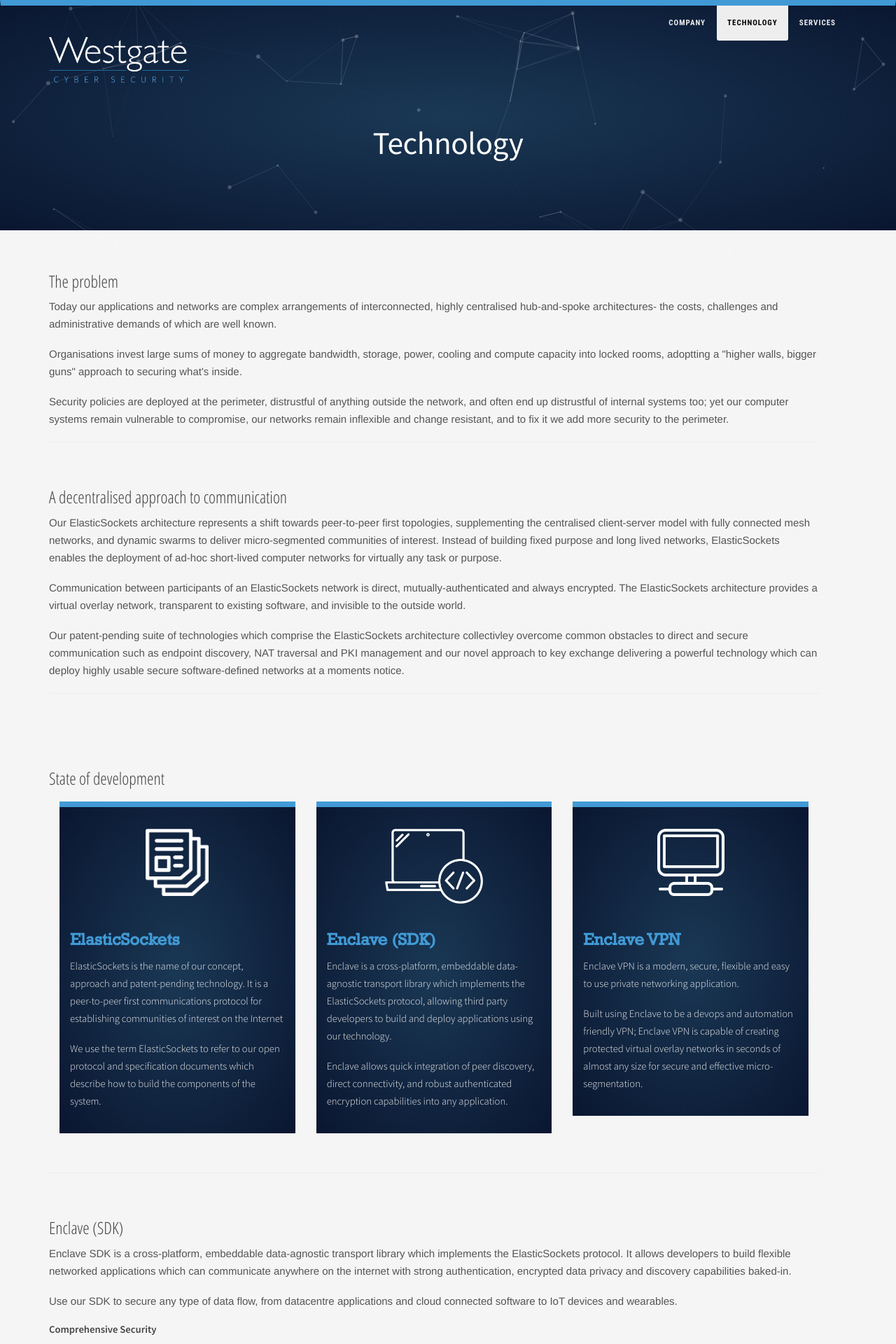
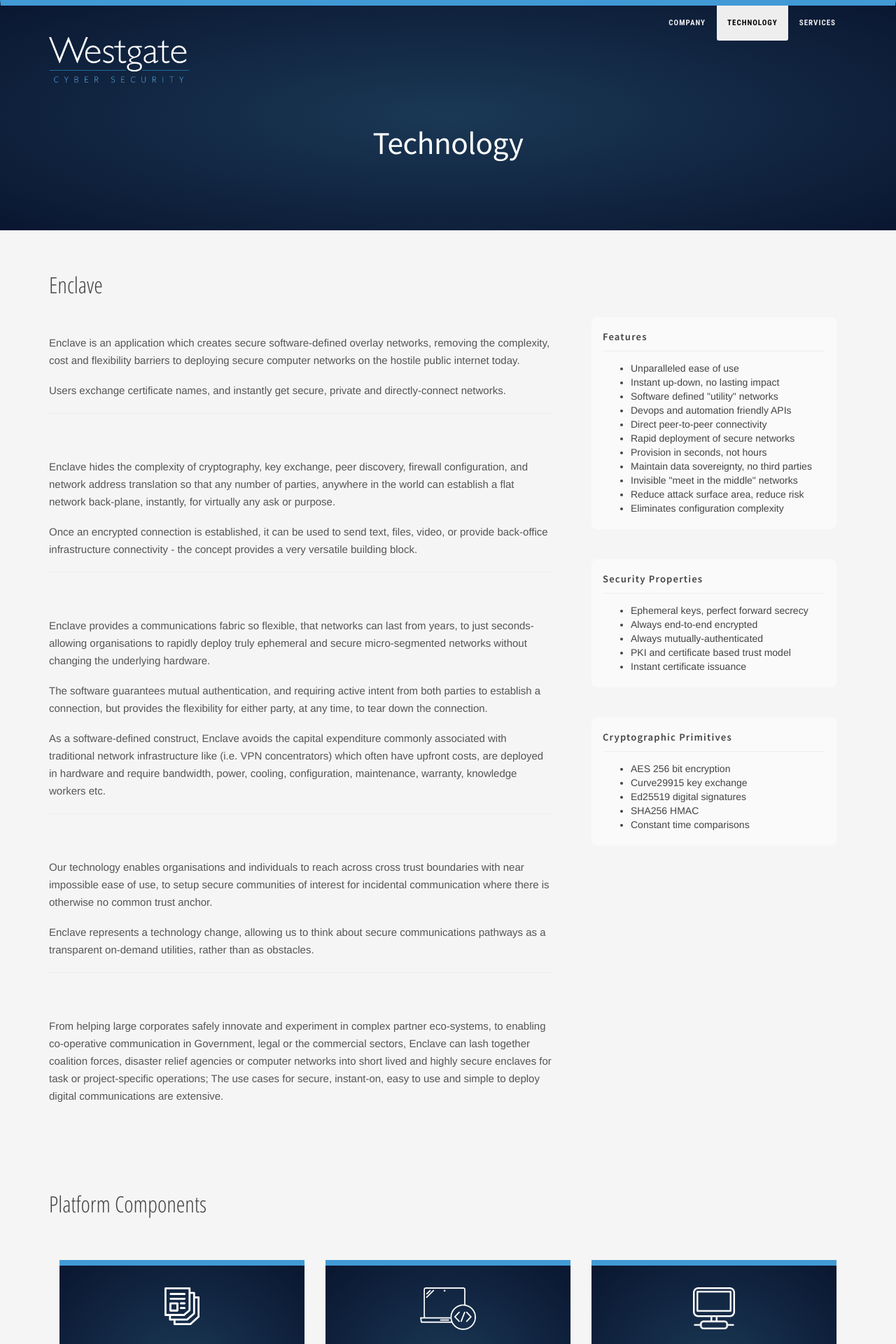
Before and after one commit to westgatecyber/westgatecyber.github.io, a Jekyll site: the page built from technology.html, in a window 1280 px wide. Shown: the top 1920 px of the page at 70% size. Built offline with Jekyll 4.4.1, drawn with Linux system fonts in a browser that asks for light colours; nearby versions of some CDN libraries; some of the changed text lies outside the part shown.

Commit message:
minor changes

```diff
--- a/_config.yml
+++ b/_config.yml
@@ -1,5 +1,5 @@
 name: westgatecyber
 
-gems:
+plugins:
  - jekyll-redirect-from
  - jekyll-sitemap
--- a/_layouts/default.html
+++ b/_layouts/default.html
@@ -93,7 +93,7 @@
 		ga('send', 'pageview');
 
 
-		/* particlesJS config */
+		/* particlesJS config
 		particlesJS('particles-js',
 			{
 			  "particles": {
@@ -206,7 +206,7 @@
 			  "retina_detect": true
 			}
 		);
-
+		 */
 
 	</script>
 
--- a/css/style.css
+++ b/css/style.css
@@ -12,7 +12,7 @@ form, iframe {
 
 h2 {
 	font-family: 'Open Sans Condensed';
-	font-size: 18pt;
+	font-size: 24pt;
 }
 
 h3 {
@@ -147,12 +147,16 @@ canvas {
 	letter-spacing: -0.01em;
 }
 
-.jumbotron .elasticSockets {
+.jumbotron .technology-link {
 	text-align: center;
 	font-family: 'Rockwell';
-	font-size: 34pt;
+	font-size: 26pt;
 	color: #419AD5;
 	letter-spacing: -0.01em;
+}
+
+.jumbotron .technology-link {
+
 }
 
 /******/
@@ -224,7 +228,7 @@ canvas {
 
 #maintext {
 	margin: 40px 0 0 0;
-	padding: 0 40px 0 0;
+    padding: 0 40px 0 0;
 }
 
 /******/
@@ -282,17 +286,18 @@ canvas {
     vertical-align: top;
 	padding: 15px;
 	border-top: 8px solid #419AD5;
-	margin: 10px 0 36px 0;
+    margin: 10px 0 36px 0;
+    text-align: center;
 }
 
-.developmentStateBox .img_sockets { text-align: center; height: 160px; }
-.developmentStateBox .img_sockets img { margin: 16px 0 0 0; width: 90px;}
+.developmentStateBox .img_sockets { text-align: center; height: 110px; }
+.developmentStateBox .img_sockets img { margin: 16px 0 0 0; width: 50px; }
 
-.developmentStateBox .img_sdk { text-align: center; height: 160px; }
-.developmentStateBox .img_sdk img { margin: 16px 0 0 0; width: 140px;}
+.developmentStateBox .img_sdk { text-align: center; height: 111px; }
+.developmentStateBox .img_sdk img { margin: 16px 0 0 0; width: 80px; }
 
-.developmentStateBox .img_vpn { text-align: center; height: 160px; }
-.developmentStateBox .img_vpn img { margin: 16px 0 0 0; width: 96px;}
+.developmentStateBox .img_vpn { text-align: center; height: 110px; }
+.developmentStateBox .img_vpn img { margin: 16px 0 0 0; width: 60px; }
 
 .developmentStateBox h3 {
 	font-family: 'Rockwell';
--- a/services.html
+++ b/services.html
@@ -33,7 +33,7 @@ title: Our Services - Westgate Cyber Security
 
 	<div class="jumbotron">
 
-		<h1>Our Services</h1>
+		<h1>Services</h1>
 
 	</div>
 
--- a/technology.html
+++ b/technology.html
@@ -43,112 +43,147 @@ title: Our Technology - Westgate Cyber Security
 
 <div class="container">
 <div class="row">
-	<div id="maintext" class="col-md-12">
+	<div id="maintext" class="col-md-8">
 
-		<h2>The problem</h2>
+        <h2>Enclave</h2>
+        <p>&nbsp;</p>
 
-		<p>Today our applications and networks are complex arrangements of interconnected, highly centralised hub-and-spoke architectures- the costs, challenges and administrative demands of which are well known.</p>
-		<p>Organisations invest large sums of money to aggregate bandwidth, storage, power, cooling and compute capacity into locked rooms, adoptting a "higher walls, bigger guns" approach to securing what's inside.</p>
-		<p>Security policies are deployed at the perimeter, distrustful of anything outside the network, and often end up distrustful of internal systems too; yet our computer systems remain vulnerable to compromise,
-		our networks remain inflexible and change resistant, and to fix it we add more security to the perimeter.</p>
+        <p>Enclave is an application which creates secure software-defined overlay networks, removing the complexity, cost and flexibility barriers to deploying secure computer networks on the hostile public internet today.</p>
 
-		<hr />
-		<p>&nbsp;</p>
+        <p>Users exchange certificate names, and instantly get secure, private and directly-connect networks.</p>
 
-		<h2>A decentralised approach to communication</h2>
+        <hr/>
+        <p>&nbsp;</p>
 
-		<p>Our ElasticSockets architecture represents a shift towards peer-to-peer first topologies, supplementing the centralised client-server model with fully connected mesh networks, and dynamic swarms to deliver
-		micro-segmented communities of interest. Instead of building fixed purpose and long lived networks, ElasticSockets enables the deployment of ad-hoc short-lived computer networks for virtually any task or purpose.</p>
+        <p>Enclave hides the complexity of cryptography, key exchange, peer discovery, firewall configuration, and network address translation so that any number of parties, anywhere in the world can establish a flat network back-plane, instantly, for virtually any ask or purpose.</p>
 
-		<p>Communication between participants of an ElasticSockets network is direct, mutually-authenticated and always encrypted. The ElasticSockets architecture provides a virtual overlay network, transparent to existing
-		software, and invisible to the outside world.</p>
+        <p>Once an encrypted connection is established, it can be used to send text, files, video, or provide back-office infrastructure connectivity - the concept provides a very versatile building block.</p>
 
-		<p>Our patent-pending suite of technologies which comprise the ElasticSockets architecture collectivley overcome common obstacles to direct and secure communication such as endpoint discovery, NAT traversal and PKI management and our novel approach to key exchange
-		delivering a powerful technology which can deploy highly usable secure software-defined networks at a moments notice.</p>
+        <hr/>
+        <p>&nbsp;</p>
 
-		<hr />
-		<p>&nbsp;</p>
-		<p>&nbsp;</p>
+        <p>Enclave provides a communications fabric so flexible, that networks can last from years, to just seconds- allowing organisations to rapidly deploy truly ephemeral and secure micro-segmented networks without changing the underlying hardware.</p>
 
-		<h2>State of development</h2>
+        <p>The software guarantees mutual authentication, and requiring active intent from both parties to establish a connection, but provides the flexibility for either party, at any time, to tear down the connection.</p>
 
-		<div class="row">
+        <p>As a software-defined construct, Enclave avoids the capital expenditure commonly associated with traditional network infrastructure like (i.e. VPN concentrators) which often have upfront costs, are deployed in hardware and require bandwidth, power, cooling, configuration, maintenance, warranty, knowledge workers etc.</p>
 
-			<div class="col-md-4 ">
+        <hr/>
+        <p>&nbsp;</p>
 
-				<div class="developmentStateBox">
-					<div class="img_sockets"><img src="img/noun_208394_cc.png" /></div>
-					<h3>ElasticSockets</h3>
-					<p>ElasticSockets is the name of our concept, approach and patent-pending technology. It is a peer-to-peer first communications protocol for establishing communities of interest on the Internet</p>
-					<p>We use the term ElasticSockets to refer to our open protocol and specification documents which describe how to build the components of the system.</p>
-				</div>
+        <p>Our technology enables organisations and individuals to reach across cross trust boundaries with near impossible ease of use, to setup secure communities of interest for incidental communication where there is otherwise no common trust anchor.</p>
 
-			</div>
+        <p>Enclave represents a technology change, allowing us to think about secure communications pathways as a transparent on-demand utilities, rather than as obstacles.</p>
 
-			<div class="col-md-4">
+        <hr/>
+        <p>&nbsp;</p>
 
-				<div class="developmentStateBox">
-					<div class="img_sdk"><img src="img/noun_579931_cc.png" /></div>
-					<h3>Enclave (SDK)</h3>
-					<p>Enclave is a cross-platform, embeddable data-agnostic transport library which implements the ElasticSockets protocol, allowing third party developers to build and deploy applications using our technology.</p>
-					<p>Enclave allows quick integration of peer discovery, direct connectivity, and robust authenticated encryption capabilities into any application.</p>
-				</div>
+        <p>From helping large corporates safely innovate and experiment in complex partner eco-systems, to enabling co-operative communication in Government, legal or the commercial sectors, Enclave can lash together coalition forces, disaster relief agencies or computer networks into short lived and highly secure enclaves for task or project-specific operations; The use cases for secure, instant-on, easy to use and simple to deploy digital communications are extensive.</p>
 
-			</div>
+        <p>&nbsp;</p>
+        <p>&nbsp;</p>
 
-			<div class="col-md-4">
+    </div>
 
-				<div class="developmentStateBox">
-					<div class="img_vpn"><img src="img/noun_68268_cc.png" /></div>
-					<h3>Enclave VPN</h3>
-					<p>Enclave VPN is a modern, secure, flexible and easy to use private networking application.</p>
-					<p>Built using Enclave to be a devops and automation friendly VPN; Enclave VPN is capable of creating protected virtual overlay networks in seconds of almost any size for secure and effective micro-segmentation.</p>
-				</div>
+	<div id="leadership" class="col-md-4">
+        <div>
+            <div class="box">
+                <h3>Features</h3>
+                <ul>
+                    <li>Unparalleled ease of use</li>
+                    <li>Instant up-down, no lasting impact</li>
+                    <li>Software defined "utility" networks</li>
+                    <li>Devops and automation friendly APIs</li>
+                    <li>Direct peer-to-peer connectivity</li>
+                    <li>Rapid deployment of secure networks</li>
+                    <li>Provision in seconds, not hours</li>
+                    <li>Maintain data sovereignty, no third parties</li>
+                    <li>Invisible "meet in the middle" networks</li>
+                    <li>Reduce attack surface area, reduce risk</li>
+                    <li>Eliminates configuration complexity</li>
+                </ul>
+            </div>
+            <p>&nbsp;</p>
 
-			</div>
+            <div class="box">
+                <h3>Security Properties</h3>
+                <ul>
+                    <li>Ephemeral keys, perfect forward secrecy</li>
+                    <li>Always end-to-end encrypted</li>
+                    <li>Always mutually-authenticated</li>
+                    <li>PKI and certificate based trust model</li>
+                    <li>Instant certificate issuance</li>
+                </ul>
+            </div>
+            <p>&nbsp;</p>
 
-		</div>
+            <div class="box">
+                <h3>Cryptographic Primitives</h3>
+                <ul>
+                    <li>AES 256 bit encryption</li>
+                    <li>Curve29915 key exchange</li>
+                    <li>Ed25519 digital signatures</li>
+                    <li>SHA256 HMAC</li>
+                    <li>Constant time comparisons</li>
+                </ul>
+            </div>
+            <p>&nbsp;</p>
 
+        </div>
+    </div>
 
-		<hr />
-		<p>&nbsp;</p>
-
-		<h2>Enclave (SDK)</h2>
-
-		<p>Enclave SDK is a cross-platform, embeddable data-agnostic transport library which implements the ElasticSockets protocol. It allows developers to build flexible networked applications which can communicate anywhere on the internet with strong authentication, encrypted data privacy and discovery capabilities baked-in.</p>
-		<p>Use our SDK to secure any type of data flow, from datacentre applications and cloud connected software to IoT devices and wearables.</p>
-
-		<h3>Comprehensive Security</h3>
-		<p>Westgate Cyber Security has developed a novel and patent pending method of public key exchange using state of the art cryptographic primitives and perfect forward secrecy. The library allows an application's end-users, with minimal knowledge of one another to quickly and securely establish mutually-authenticated and direct communication with no technical knowledge or complex supporting infrastructure.</p>
-		<p>libEnclave exposes this capability to developers in the form of an embeddable, cross-platform library.</p>
-
-
-		<h3>Easy to integrate and deploy</h3>
-		<p>Enclave can be used to create applications which exchange email, text, documents, images, telepresence & video, geo-spatial data. It can also be used to setup virtual private networks, establish digital collaborative working environments, or any combination thereof.</p>
-		<p>The target markets for Enclave represent a broad range of area's ranging from supporting information exchange between Governments,  security services, coalition forces in theatre through to disaster response and relief agencies, legal professionals, corporate IT teams and CSIRTs - seamlessly sharing secure encrypted data.</p>
+</div>
+</div>
 
 
 
-		<hr />
-		<p>&nbsp;</p>
-		<h2>Enclave VPN</h2>
-
-		<p>Create virtual overlay networks of almost any size for secure and efficient micro-segmentation.</p>
-		<p>Data doesn't need to travel thousands of miles and back to reach centralised servers in order for local conversations to take place. Instant VPN uses peer-to-peer networking technology to instantly establish direct connections between devices, replacing the management complexity, provisioning burden and inflexibility of traditional mainstream centralised VPN products.</p>
-
-		<h3>Secure compartmentalisation</h3>
-		<p>Create a virtual backplane network of any shape and size to link your entire infrastructure, or parts of it, together on a single, common, virtual overlay network in minutes. Use simple and consistent network addressing to join physical servers, virtual machines, containers and end-users across data centre, provider, and location boundaries with no complex infrastructure to purchase, power, cool, configure, maintain or warranty.</p>
-
-		<h3>Reliable simplicity</h3>
-		<p>Westgate Cyber Security's endpoint-based VPN software uses a patent pending technology called ElasticSockets which allows instant setup and tear down of secure encrypted networks between cooperating parties.</p>
-		<p>Instant VPN is a new type of API driven virtual private network technology that anticipates the automation and devops practises found in the modern datacentre.</p>
-		<p>Establish secure, zero-configuration, mutually-authenticated virtual overlay networks in seconds with no technical knowledge or complex infrastructure.</p>
 
 
 
-		<p>&nbsp;</p>
-		<p>&nbsp;</p>
 
-	</div>
+
+
+
+
+<div class="container">
+<div class="row">
+
+        <h2>Platform Components</h2>
+
+        <p>&nbsp;</p>
+
+        <div class="row">
+            <div class="col-md-4">
+                <div class="developmentStateBox">
+                    <div class="img_sockets"><img src="img/noun_208394_cc.png" /></div>
+                    <h3>Protocol</h3>
+                    <p>We use the term ElasticSockets to refer to our open protocol and specification which describe how to build interoperable self-governing peer-to-peer communities of interest on the Internet.</p>
+                </div>
+            </div>
+
+            <div class="col-md-4">
+                <div class="developmentStateBox">
+                    <div class="img_sdk"><img src="img/noun_579931_cc.png" /></div>
+                    <h3>Software Development Kit</h3>
+                    <p>Our cross-platform SDK implements the ElasticSockets protocol. Third party developers can integrate the SDK into their own projects to build applications using our core technology.</p>
+                </div>
+            </div>
+
+            <div class="col-md-4">
+                <div class="developmentStateBox">
+                    <div class="img_vpn"><img src="img/noun_68268_cc.png" /></div>
+                    <h3>Enclave</h3>
+                    <p>Built using our SDK, Enclave is a modern, secure, flexible and easy to use application capable of creating transient, secure and private virtual overlay networks in seconds of almost any size and shape.</p>
+                </div>
+            </div>
+        </div>
+
+        <p>&nbsp;</p>
+        <p>&nbsp;</p>
+        <p>&nbsp;</p>
+        <p>&nbsp;</p>
+        <p>&nbsp;</p>
+        <p>&nbsp;</p>
+
 </div>
 </div>
```
Also changed, not shown: other parts of _layouts/default.html (+2 -2 lines), index.html (+17 -21 lines), img/dj.png, img/dj3.png (added).
